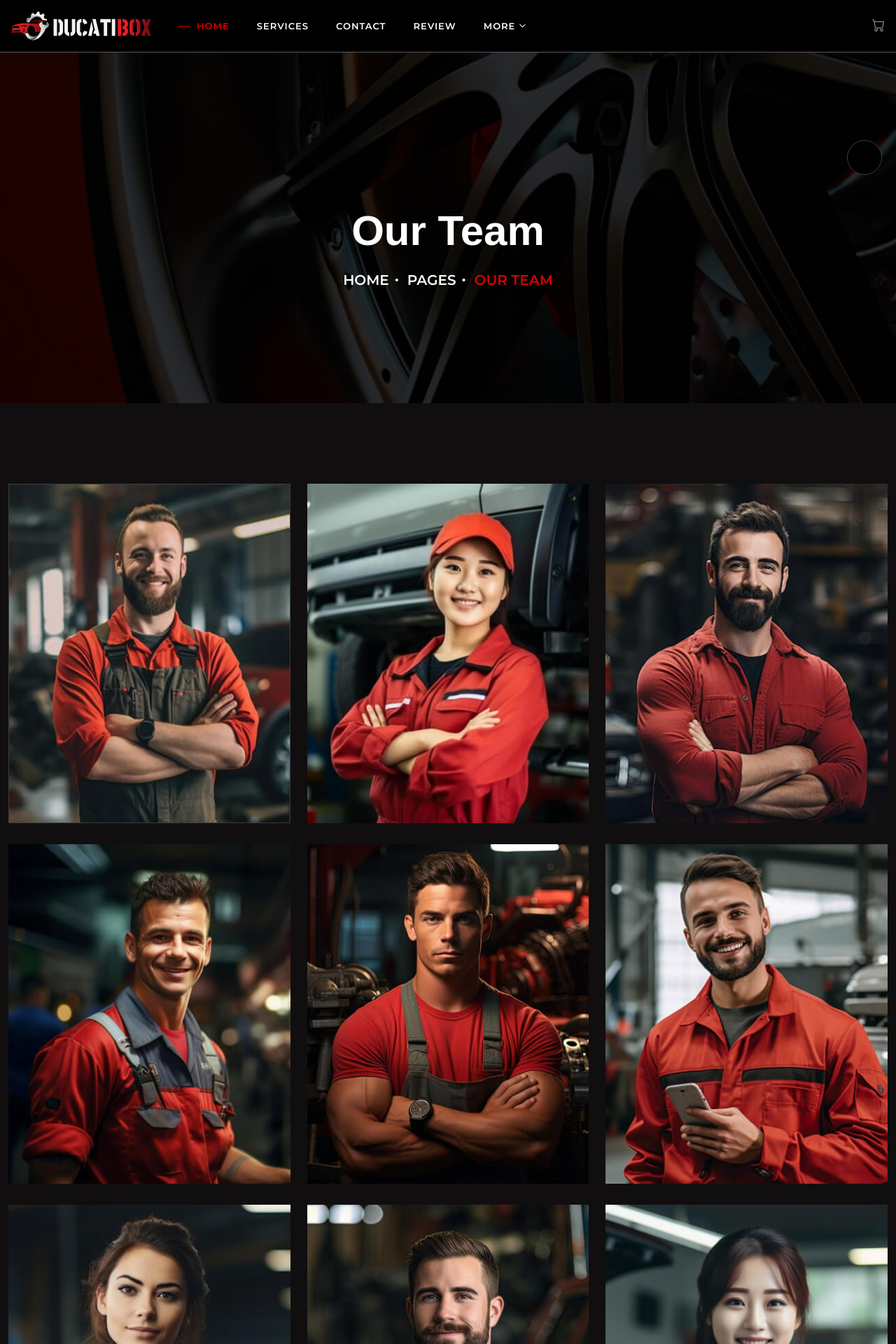
After one commit to piyushparmar911/CarFix, a Django app: page /ourTeam/ in a window 1280 px wide. The commit adds this page. Shown: the top 1920 px of the page at 70% size. Run offline with Django 5.2, Linux system fonts and the light colour scheme; parts of the project's set-up code (start-up, migrations or seed data) failed here and were passed over; some libraries are stand-ins or nearby versions; some web fonts are replaced.

Commit message:
team page added

```diff
--- a/carfix/carfix/urls.py
+++ b/carfix/carfix/urls.py
@@ -31,6 +31,7 @@ urlpatterns = [
     path('review/', views.review , name='review'),
     path('caseList/', views.caseList , name='caseList'),
     path('caseDetail/', views.caseDetail , name='caseDetail'),
+    path('ourTeam/', views.ourTeam , name='ourTeam'),
     # path('home', views.home),
 ]
 
--- a/carfix/carfix/views.py
+++ b/carfix/carfix/views.py
@@ -27,3 +27,7 @@ def caseList(request):
 
 def caseDetail(request):
     return render(request, 'caseDetail.html')
+
+
+def ourTeam(request):
+    return render(request, 'ourTeam.html')
--- a/carfix/templates/header.html
+++ b/carfix/templates/header.html
@@ -197,7 +197,7 @@
                         </ul>
                       </li>
                       <li class="menu-item">
-                        <a href="#">Our Team</a>
+                        <a href="{%url 'ourTeam'%}">Our Team</a>
 
                       </li>
                       <li class="menu-item menu-item-has-children">
--- /dev/null
+++ b/carfix/templates/ourTeam.html
@@ -0,0 +1,318 @@
+{% include 'header.html' %} {% load static %}
+<!-- Mobile Responsive Menu -->
+<div class="mr_menu">
+    <button type="button" class="mr_menu_close"><i class="bi bi-x-lg"></i></button>
+    <div class="logo"></div> <!-- Keep this div empty. Logo will come here by JavaScript -->
+    <div class="mr_navmenu"></div> <!-- Keep this div empty. Menu will come here by JavaScript -->
+</div>
+
+<div class="aside_info_wrapper">
+    <button class="aside_close"><i class="bi bi-x-lg"></i></button>
+    <div class="aside_logo">
+        <a href="index.html"><img src="/static/img/logo.svg" alt="logo"></a>
+    </div>
+    <div class="aside_info_inner">
+
+        <p>When you bring your vehicle to Ducatibox Car Mechanic Center, you can rest easy knowing that your vehicle is in professional hands.</p>
+
+        <div class="aside_info_inner_box">
+            <div class="wptb-office">
+                <div class="wptb-item--inner">
+                    <div class="wptb-item--subtitle">
+                        Call Us Anytime
+                    </div>
+                    <h5 class="wptb-item--title"><a href="tel:+12345677345">+123 45677345</a></h5>
+                </div>
+            </div>
+
+            <div class="wptb-office">
+                <div class="wptb-item--inner">
+                    <div class="wptb-item--subtitle">
+                        SEND US MAIL
+                    </div>
+                    <h5 class="wptb-item--title"><a href="mailto:ducatiboxcar@email.com">ducatiboxcar@email.com</a></h5>
+                </div>
+            </div>
+
+            <div class="wptb-office">
+                <div class="wptb-item--inner">
+                    <div class="wptb-item--subtitle">
+                        VISIT OUR WORKSHOP
+                    </div>
+                    <h5 class="wptb-item--title"><a href="#">17110 116th Ave SE Unit A
+                        Renton, WA 98058-5055</a></h5>
+                </div>
+            </div>
+        </div>
+        <div class="social_sites">
+            <ul class="d-flex align-items-center">
+                <li><a href="#"><i class="bi bi-facebook"></i></a></li>
+                <li><a href="#"><i class="bi bi-twitter-x"></i></a></li>
+                <li><a href="#"><i class="bi bi-instagram"></i></a></li>
+                <li><a href="#"><i class="bi bi-linkedin"></i></a></li>
+            </ul>
+        </div>
+    </div>
+</div>
+
+<!-- Main Wrapper-->
+<main class="wrapper">
+    <!-- Page Header -->
+    <div class="wptb-page-heading" style="background-image: url('/static/img/background/page-header-bg.jpg');">
+        <div class="container">
+            <div class="wptb-item--inner">
+                <h2 class="wptb-item--title ">Our Team</h2>
+                <div class="wptb-breadcrumb-wrap">
+                    <ul class="wptb-breadcrumb">
+                        <li><a href="#">Home</a></li>
+                        <li><a href="#">Pages</a></li>
+                        <li><span>Our Team</span></li>
+                    </ul>
+                </div>
+            </div>
+        </div>
+    </div>
+
+    <!-- Our Team -->
+    <section class="wptb-team-one pd-bottom-300">
+        <div class="container">
+
+            <div class="wptb-team--inner">
+                <div class="row clearfix">
+
+                    <!-- Team Block -->
+                    <div class="col-lg-4 col-md-4 col-sm-6">
+                        <div class="wptb-team-grid1">
+                            <div class="wptb-item--inner">
+                                <div class="wptb-item--image">
+                                    <img src="/static/img/team/1.jpg" alt="img">
+                                </div>
+
+                                <div class="wptb-item--holder">
+                                    <div class="wptb-item--social">
+                                        <a href="#"><i class="bi bi-facebook"></i></a>
+                                        <a href="#"><i class="bi bi-twitter"></i></a>
+                                        <a href="#"><i class="bi bi-instagram"></i></a>
+                                        <a href="#"><i class="bi bi-linkedin"></i></a>
+                                    </div>
+                                    <div class="wptb-item--meta">
+                                        <h5 class="wptb-item--title">Samson Doglus</h5>
+                                        <p class="wptb-item--position">Consultant</p>
+                                    </div>
+                                </div>
+                            </div>
+                        </div>
+                    </div>
+
+                    <!-- Team Block -->
+                    <div class="col-lg-4 col-md-4 col-sm-6">
+                        <div class="wptb-team-grid1">
+                            <div class="wptb-item--inner">
+                                <div class="wptb-item--image">
+                                    <img src="/static/img/team/2.jpg" alt="img">
+                                </div>
+
+                                <div class="wptb-item--holder">
+                                    <div class="wptb-item--social">
+                                        <a href="#"><i class="bi bi-facebook"></i></a>
+                                        <a href="#"><i class="bi bi-twitter"></i></a>
+                                        <a href="#"><i class="bi bi-instagram"></i></a>
+                                        <a href="#"><i class="bi bi-linkedin"></i></a>
+                                    </div>
+                                    <div class="wptb-item--meta">
+                                        <h5 class="wptb-item--title">Jackson Miller</h5>
+                                        <p class="wptb-item--position">Consultant</p>
+                                    </div>
+                                </div>
+                            </div>
+                        </div>
+                    </div>
+
+                    <!-- Team Block -->
+                    <div class="col-lg-4 col-md-4 col-sm-6">
+                        <div class="wptb-team-grid1">
+                            <div class="wptb-item--inner">
+                                <div class="wptb-item--image">
+                                    <img src="/static/img/team/3.jpg" alt="img">
+                                </div>
+
+                                <div class="wptb-item--holder">
+                                    <div class="wptb-item--social">
+                                        <a href="#"><i class="bi bi-facebook"></i></a>
+                                        <a href="#"><i class="bi bi-twitter"></i></a>
+                                        <a href="#"><i class="bi bi-instagram"></i></a>
+                                        <a href="#"><i class="bi bi-linkedin"></i></a>
+                                    </div>
+                                    <div class="wptb-item--meta">
+                                        <h5 class="wptb-item--title">Helen Mirren</h5>
+                                        <p class="wptb-item--position">Consultant</p>
+                                    </div>
+                                </div>
+                            </div>
+                        </div>
+                    </div>
+
+                    <!-- Team Block -->
+                    <div class="col-lg-4 col-md-4 col-sm-6">
+                        <div class="wptb-team-grid1">
+                            <div class="wptb-item--inner">
+                                <div class="wptb-item--image">
+                                    <img src="/static/img/team/4.jpg" alt="img">
+                                </div>
+
+                                <div class="wptb-item--holder">
+                                    <div class="wptb-item--social">
+                                        <a href="#"><i class="bi bi-facebook"></i></a>
+                                        <a href="#"><i class="bi bi-twitter"></i></a>
+                                        <a href="#"><i class="bi bi-instagram"></i></a>
+                                        <a href="#"><i class="bi bi-linkedin"></i></a>
+                                    </div>
+                                    <div class="wptb-item--meta">
+                                        <h5 class="wptb-item--title">Hazel Grace</h5>
+                                        <p class="wptb-item--position">Consultant</p>
+                                    </div>
+                                </div>
+                            </div>
+                        </div>
+                    </div>
+
+                    <!-- Team Block -->
+                    <div class="col-lg-4 col-md-4 col-sm-6">
+                        <div class="wptb-team-grid1">
+                            <div class="wptb-item--inner">
+                                <div class="wptb-item--image">
+                                    <img src="/static/img/team/5.jpg" alt="img">
+                                </div>
+
+                                <div class="wptb-item--holder">
+                                    <div class="wptb-item--social">
+                                        <a href="#"><i class="bi bi-facebook"></i></a>
+                                        <a href="#"><i class="bi bi-twitter"></i></a>
+                                        <a href="#"><i class="bi bi-instagram"></i></a>
+                                        <a href="#"><i class="bi bi-linkedin"></i></a>
+                                    </div>
+                                    <div class="wptb-item--meta">
+                                        <h5 class="wptb-item--title">Sarah Smith</h5>
+                                        <p class="wptb-item--position">Consultant</p>
+                                    </div>
+                                </div>
+                            </div>
+                        </div>
+                    </div>
+
+                    <!-- Team Block -->
+                    <div class="col-lg-4 col-md-4 col-sm-6">
+                        <div class="wptb-team-grid1">
+                            <div class="wptb-item--inner">
+                                <div class="wptb-item--image">
+                                    <img src="/static/img/team/6.jpg" alt="img">
+                                </div>
+
+                                <div class="wptb-item--holder">
+                                    <div class="wptb-item--social">
+                                        <a href="#"><i class="bi bi-facebook"></i></a>
+                                        <a href="#"><i class="bi bi-twitter"></i></a>
+                                        <a href="#"><i class="bi bi-instagram"></i></a>
+                                        <a href="#"><i class="bi bi-linkedin"></i></a>
+                                    </div>
+                                    <div class="wptb-item--meta">
+                                        <h5 class="wptb-item--title">Garrison Hall</h5>
+                                        <p class="wptb-item--position">Consultant</p>
+                                    </div>
+                                </div>
+                            </div>
+                        </div>
+                    </div>
+
+                    <!-- Team Block -->
+                    <div class="col-lg-4 col-md-4 col-sm-6">
+                        <div class="wptb-team-grid1">
+                            <div class="wptb-item--inner">
+                                <div class="wptb-item--image">
+                                    <img src="/static/img/team/7.jpg" alt="img">
+                                </div>
+
+                                <div class="wptb-item--holder">
+                                    <div class="wptb-item--social">
+                                        <a href="#"><i class="bi bi-facebook"></i></a>
+                                        <a href="#"><i class="bi bi-twitter"></i></a>
+                                        <a href="#"><i class="bi bi-instagram"></i></a>
+                                        <a href="#"><i class="bi bi-linkedin"></i></a>
+                                    </div>
+                                    <div class="wptb-item--meta">
+                                        <h5 class="wptb-item--title">Oakland Miller</h5>
+                                        <p class="wptb-item--position">Consultant</p>
+                                    </div>
+                                </div>
+                            </div>
+                        </div>
+                    </div>
+
+                    <!-- Team Block -->
+                    <div class="col-lg-4 col-md-4 col-sm-6">
+                        <div class="wptb-team-grid1">
+                            <div class="wptb-item--inner">
+                                <div class="wptb-item--image">
+                                    <img src="/static/img/team/8.jpg" alt="img">
+                                </div>
+
+                                <div class="wptb-item--holder">
+                                    <div class="wptb-item--social">
+                                        <a href="#"><i class="bi bi-facebook"></i></a>
+                                        <a href="#"><i class="bi bi-twitter"></i></a>
+                                        <a href="#"><i class="bi bi-instagram"></i></a>
+                                        <a href="#"><i class="bi bi-linkedin"></i></a>
+                                    </div>
+                                    <div class="wptb-item--meta">
+                                        <h5 class="wptb-item--title">John Johnson</h5>
+                                        <p class="wptb-item--position">Consultant</p>
+                                    </div>
+                                </div>
+                            </div>
+                        </div>
+                    </div>
+
+                    <!-- Team Block -->
+                    <div class="col-lg-4 col-md-4 col-sm-6">
+                        <div class="wptb-team-grid1">
+                            <div class="wptb-item--inner">
+                                <div class="wptb-item--image">
+                                    <img src="/static/img/team/9.jpg" alt="img">
+                                </div>
+
+                                <div class="wptb-item--holder">
+                                    <div class="wptb-item--social">
+                                        <a href="#"><i class="bi bi-facebook"></i></a>
+                                        <a href="#"><i class="bi bi-twitter"></i></a>
+                                        <a href="#"><i class="bi bi-instagram"></i></a>
+                                        <a href="#"><i class="bi bi-linkedin"></i></a>
+                                    </div>
+                                    <div class="wptb-item--meta">
+                                        <h5 class="wptb-item--title">Sarah Pellin</h5>
+                                        <p class="wptb-item--position">Consultant</p>
+                                    </div>
+                                </div>
+                            </div>
+                        </div>
+                    </div>
+                </div>
+            </div>
+
+            <div class="wptb-pagination-wrap text-center">
+                <ul class="pagination">
+                    <li><a class="disabled page-number previous" href="#"><i class="bi bi-chevron-left"></i></a></li>
+                    <li><span class="page-number current">1</span></li>
+                    <li><a class="page-number" href="#">2</a></li>
+                    <li><a class="page-number" href="#">3</a></li>
+                    <li>.....</li>
+                    <li><a class="page-number" href="#">9</a></li>
+                    <li><a class="page-number next" href="#"><i class="bi bi-chevron-right"></i></a></li>
+                </ul>
+            </div>
+        </div>
+    </section>
+
+</main>
+
+
+{% include 'footer.html' %} {% include 'script.html' %}
```
